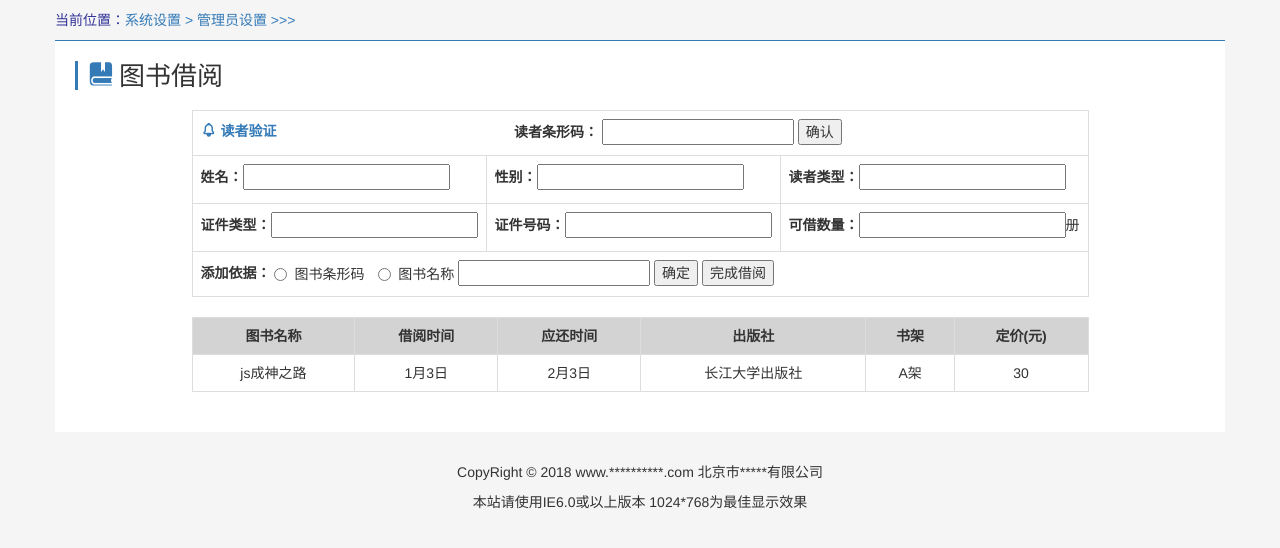
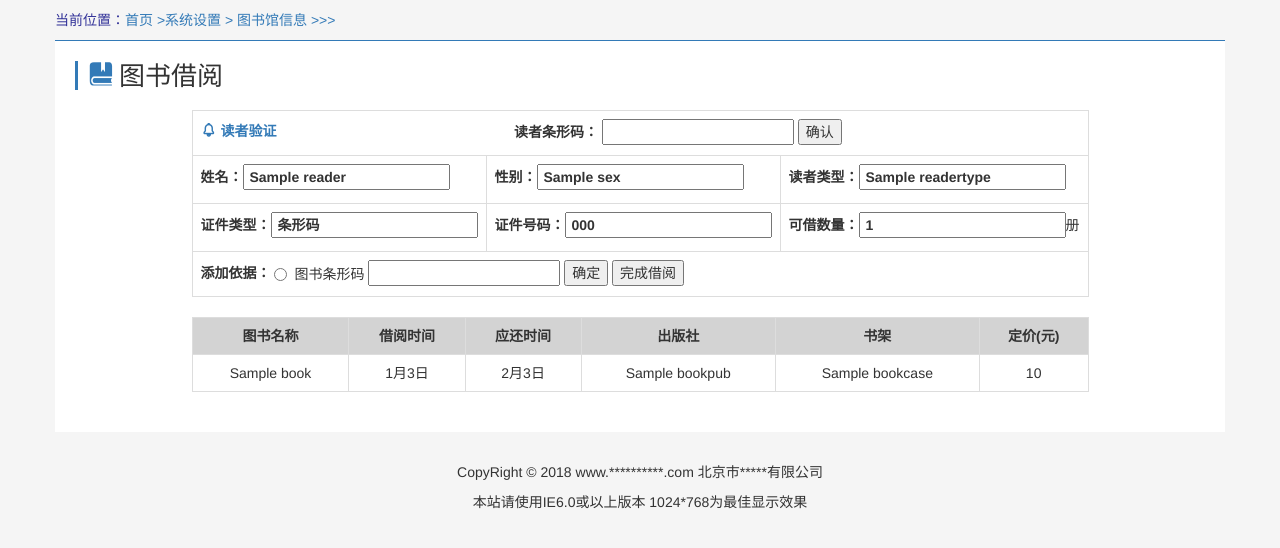
Before and after one commit to zjwhy/library, a Django app: template home/templates/borrow.html in a window 1280 px wide. Shown: the part 141-689 px from the top of the page. Run offline with Django 3.2, Linux system fonts and the light colour scheme; the template is opened without the code that fills it: most values are stand-ins (such as "Sample title", 1, 10 or a date in 2020).

Commit message:
管理员密码更改 实现登录用户同步展示 添加图书借还路由 退出系统

```diff
--- a/home/my_context_processors.py
+++ b/home/my_context_processors.py
@@ -3,4 +3,6 @@
 def myData(request):
     from .views import username
 
+
+
     return {'username':username}
--- a/home/templates/borrow.html
+++ b/home/templates/borrow.html
@@ -3,62 +3,71 @@
     <div class="container">
         <h3><i class="iconfont">&#xe615;</i>图书借阅</h3>
         <div class="wrap">
+            <form action="" method="post">
+                {% csrf_token %}
             <table class="table table-bordered">
                 <tr></tr>
+
                 <tr>
+
                     <td colspan="3" align="center">
                         <span class="readerVerify">
                             <i class="iconfont">&#xe760;</i>
                             读者验证
                         </span>
                         <label for="">读者条形码：</label>
-                        <input type="text">
+                        <input type="text" name="reader_barcode">
                         <button>确认</button>
+                    </td>
+
+                </tr>
+                <tr>
+                    <td>
+                        <label for="">姓名：<input type="text" value="{{ reader.name }}"></label>
+                    </td>
+                    <td>
+                        <label for="">性别：<input type="text" value="{{ reader.sex.sex }}"></label>
+                    </td>
+                    <td>
+                        <label for="">读者类型：<input type="text" value="{{ reader.readertype.name }}"></label>
                     </td>
                 </tr>
                 <tr>
                     <td>
-                        <label for="">姓名：<input type="text"></label>
+                        <label for="">证件类型：<input type="text" value="条形码"></label>
                     </td>
                     <td>
-                        <label for="">性别：<input type="text"></label>
+                        <label for="">证件号码：<input type="text" value="{{ reader.barcode }}"></label>
                     </td>
                     <td>
-                        <label for="">读者类型：<input type="text"></label>
+                        <label for="">可借数量：<input type="text" value="{{ reader.readertype.number }}"></label>册
                     </td>
                 </tr>
                 <tr>
-                    <td>
-                        <label for="">证件类型：<input type="text"></label>
-                    </td>
-                    <td>
-                        <label for="">证件号码：<input type="text"></label>
-                    </td>
-                    <td>
-                        <label for="">可借数量：<input type="text"></label>册
-                    </td>
-                </tr>
-                <tr>
+{#                    <form action="/borrow/" method="post">#}
+{#                    {% csrf_token %}#}
                     <td colspan="3">
                         <label for="">添加依据：</label>
                         <label class="radio-inline">
                             <input type="radio" name="inlineRadioOptions" id="inlineRadio1" value="option1"> 图书条形码
                         </label>
-                        <label class="radio-inline">
-                            <input type="radio" name="inlineRadioOptions" id="inlineRadio2" value="option2"> 图书名称
-                        </label>
+{#                        <label class="radio-inline">#}
+{#                            <input type="radio" name="inlineRadioOptions" id="inlineRadio2" value="option2"> 图书名称#}
+{#                        </label>#}
                         {#                        <span class="b_type">#}
                         {#                            <input type="radio" name="b_type">#}
                         {#                        </span>#}
                         {#                        <span class="b_type">#}
                         {#                            <input type="radio" name="b_type">#}
                         {#                        </span>#}
-                        <input type="text">
+                        <input type="text" name="book">
                         <button>确定</button>
                         <button>完成借阅</button>
                     </td>
+{#                    </form>#}
                 </tr>
             </table>
+            </form>
             <table class="table table-bordered" style="text-align: center">
                 <tr bgcolor="#d3d3d3">
                     <th>图书名称</th>
@@ -68,15 +77,28 @@
                     <th>书架</th>
                     <th>定价(元)</th>
                 </tr>
-                <tr>
-                    <td>js成神之路</td>
-                    <td>1月3日</td>
-                    <td>2月3日</td>
-                    <td>长江大学出版社</td>
-                    <td>A架</td>
-                    <td>30</td>
-                </tr>
+                {% if books %}
+
+                    <tr>
+                        <td>{{ books.bookname }}</td>
+                        <td>1月3日</td>
+                        <td>2月3日</td>
+                        <td>{{ books.bookpub.name }}</td>
+                        <td>{{ books.bookcase.name }}</td>
+                        <td>{{ books.price }}</td>
+                    </tr>
+
+
+                {% else %}
+                    <tr>
+                        <td colspan="6">请输入图书条形码或图书名称--</td>
+                    </tr>
+
+
+                {% endif %}
+
             </table>
+
         </div>
 
     </div>
--- a/home/templates/index.html
+++ b/home/templates/index.html
@@ -1,4 +1,5 @@
 {% extends 'base.html' %}
+
 {% block main_page %}
     <div class="container">
         <h3><i class="iconfont">&#xe6e4;</i>图书借阅排行榜</h3>
--- a/home/templates/modify.html
+++ b/home/templates/modify.html
@@ -1,4 +1,7 @@
 {% extends 'base.html' %}
+{#{% block site %}#}
+{#    > <a href="" >系统设置 ></a> <a href="">图书馆信息 >>></a>#}
+{#{% endblock site %}#}
 {% block main_page %}
 {% if con %}
 <div class="container">
--- a/templates/base.html
+++ b/templates/base.html
@@ -23,7 +23,9 @@
 <div class="current_page">
     <div class="container">
         <span class="current_area">
-            当前位置：<a href="">系统设置 ></a> <a href="">管理员设置 >>></a>
+            当前位置：<a href="/home/">首页 ></a><a href="" >系统设置 ></a> <a href="">图书馆信息 >>></a>
+{#            当前位置：<a href="/home/">首页</a>#}
+{#            {% block site %}{% endblock site %}#}
         </span>
     </div>
 </div>
```
Also changed, not shown: home/templates/renew.html (+15 -8 lines), home/views.py (+15 -2 lines).
